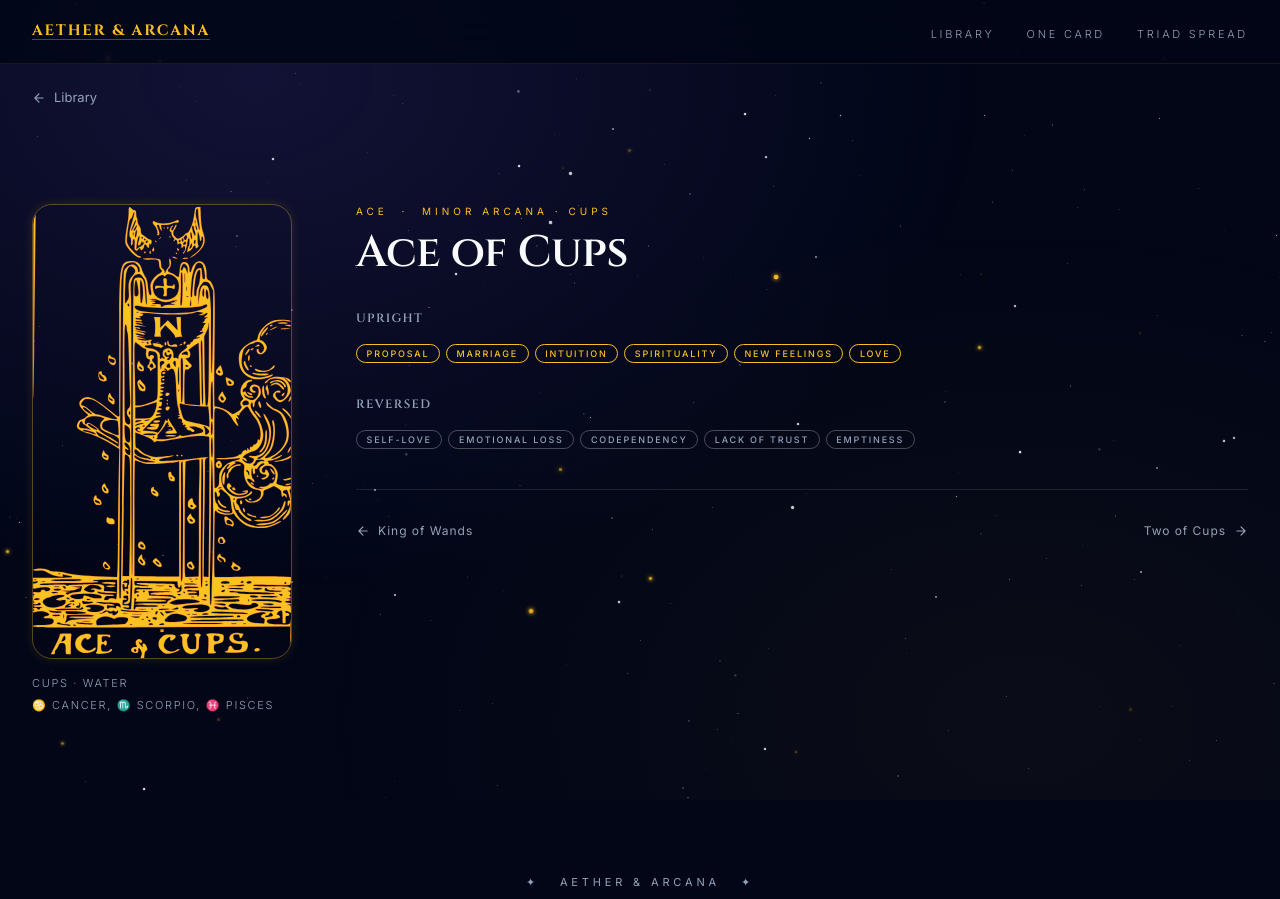
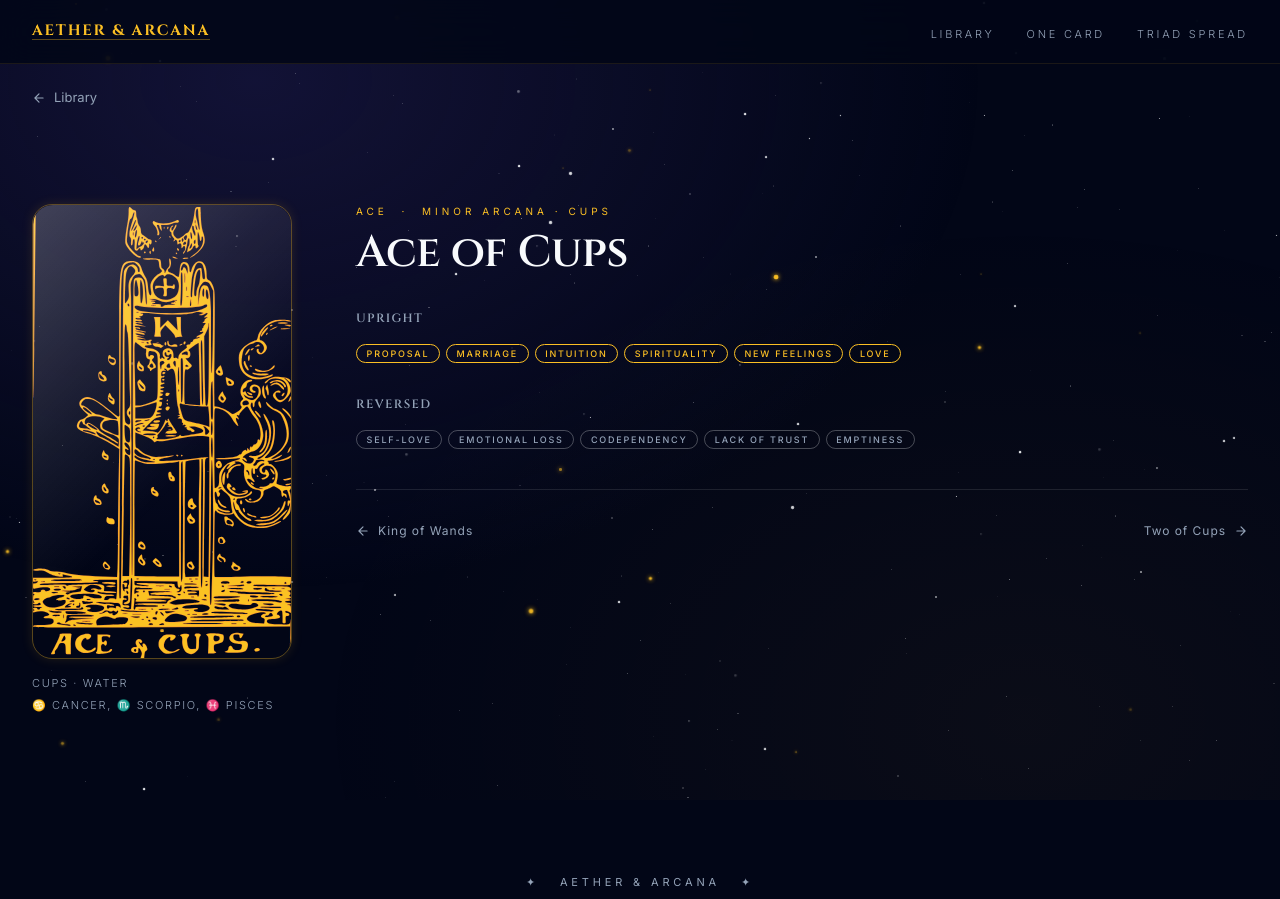
Before and after one commit to LindseyB/augerer, a Flask app: page /card/ace-of-cups in a window 1280 px wide. Shown: the top 899 px of the page. Run offline with Flask 3, Linux system fonts and the light colour scheme.

Commit message:
Add card shine effect and update README
- Add static gloss gradient and hover sweep animation to .card-visual
- Rename README title to Aether & Arcana, add screenshots, update run instructions

Co-Authored-By: Claude Sonnet 4.6 (1M context) <noreply@anthropic.com>

```diff
--- a/static/css/celestial.css
+++ b/static/css/celestial.css
@@ -369,6 +369,45 @@ img {
 
 .card-visual.reversed img {
   transform: rotate(180deg);
+}
+
+.card-visual::after {
+  content: '';
+  position: absolute;
+  inset: 0;
+  background: linear-gradient(
+    135deg,
+    rgba(255, 255, 255, 0.22) 0%,
+    rgba(255, 255, 255, 0.08) 35%,
+    transparent 60%
+  );
+  border-radius: var(--radius-xl);
+  pointer-events: none;
+  z-index: 2;
+}
+
+.card-visual::before {
+  content: '';
+  position: absolute;
+  inset: 0;
+  background: linear-gradient(
+    105deg,
+    transparent 30%,
+    rgba(255, 255, 255, 0.45) 50%,
+    transparent 70%
+  );
+  transform: translateX(-150%);
+  pointer-events: none;
+  border-radius: var(--radius-xl);
+  z-index: 3;
+}
+
+.card-visual:hover::before {
+  animation: card-shine 0.55s ease forwards;
+}
+
+@keyframes card-shine {
+  to { transform: translateX(250%); }
 }
 
 /* Face-down card back */
```
Also changed, not shown: README.md, 5 other files.
